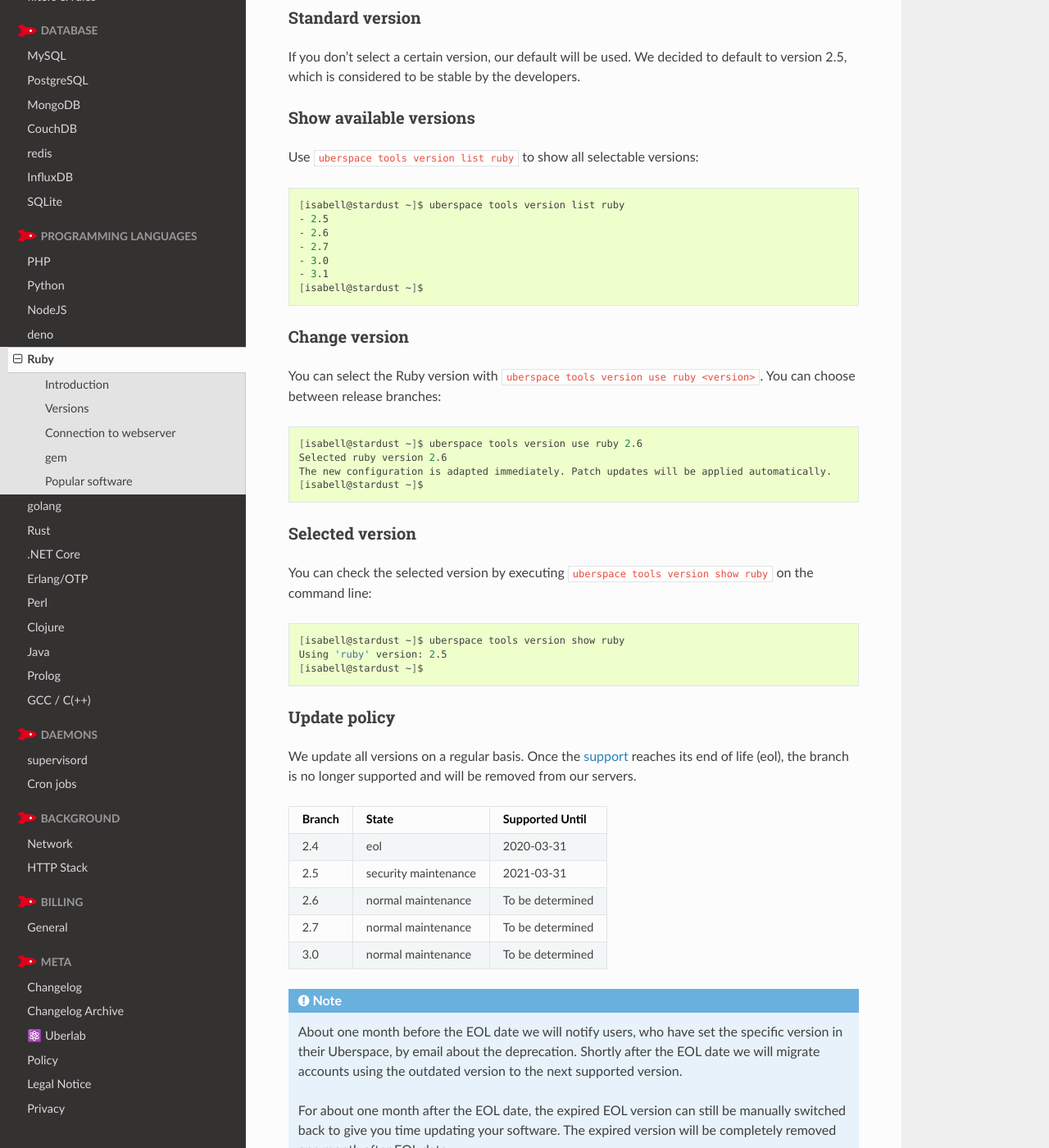
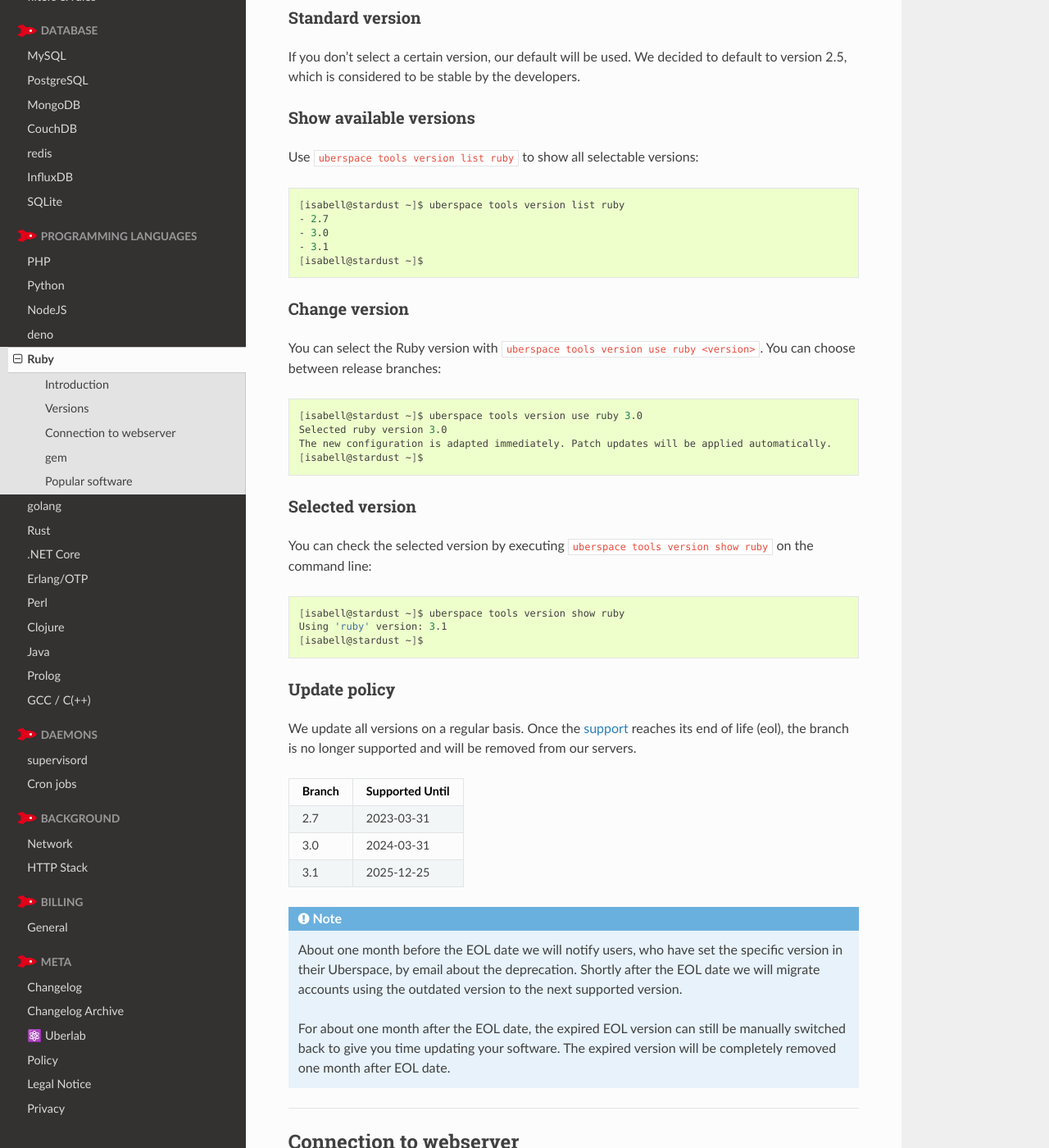
Before and after one commit to Uberspace/manual, a Sphinx documentation site: the page built from source/lang-ruby.rst, in a window 1280 px wide and 1400 px high, scrolled down 781 px. Shown: the whole window at 82% size. Built offline with Sphinx 7.4.7 and the Read the Docs theme 2.0.0, drawn with Linux system fonts in a browser that asks for light colours.

Commit message:
[U7.14.0] :memo: deprecate Ruby `2.5` and `2.6`

```diff
--- a/source/lang-ruby.rst
+++ b/source/lang-ruby.rst
@@ -36,8 +36,6 @@ Use ``uberspace tools version list ruby`` to show all selectable versions:
 .. code-block:: bash
 
   [isabell@stardust ~]$ uberspace tools version list ruby
-  - 2.5
-  - 2.6
   - 2.7
   - 3.0
   - 3.1
@@ -51,8 +49,8 @@ You can select the Ruby version with ``uberspace tools version use ruby <version
 
 .. code-block:: bash
 
-  [isabell@stardust ~]$ uberspace tools version use ruby 2.6
-  Selected ruby version 2.6
+  [isabell@stardust ~]$ uberspace tools version use ruby 3.0
+  Selected ruby version 3.0
   The new configuration is adapted immediately. Patch updates will be applied automatically.
   [isabell@stardust ~]$
 
@@ -64,7 +62,7 @@ You can check the selected version by executing ``uberspace tools version show r
 .. code-block:: bash
 
   [isabell@stardust ~]$ uberspace tools version show ruby
-  Using 'ruby' version: 2.5
+  Using 'ruby' version: 3.1
   [isabell@stardust ~]$
 
 Update policy
@@ -72,19 +70,15 @@ Update policy
 
 We update all versions on a regular basis. Once the `support <https://www.ruby-lang.org/en/downloads/branches/>`_ reaches its end of life (eol), the branch is no longer supported and will be removed from our servers.
 
-+--------+----------------------+------------------+
-| Branch | State                | Supported Until  |
-+========+======================+==================+
-| 2.4    | eol                  | 2020-03-31       |
-+--------+----------------------+------------------+
-| 2.5    | security maintenance | 2021-03-31       |
-+--------+----------------------+------------------+
-| 2.6    | normal maintenance   | To be determined |
-+--------+----------------------+------------------+
-| 2.7    | normal maintenance   | To be determined |
-+--------+----------------------+------------------+
-| 3.0    | normal maintenance   | To be determined |
-+--------+----------------------+------------------+
++--------+------------------+
+| Branch | Supported Until  |
++========+==================+
+| 2.7    | 2023-03-31       |
++--------+------------------+
+| 3.0    | 2024-03-31       |
++--------+------------------+
+| 3.1    | 2025-12-25       |
++--------+------------------+
 
 .. include:: includes/deprecation.rst
 
```
